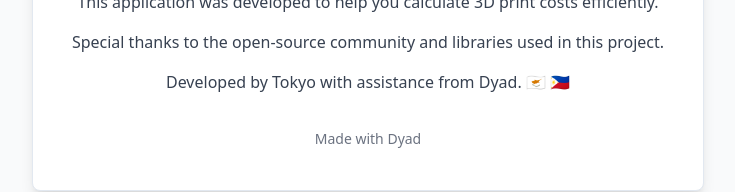
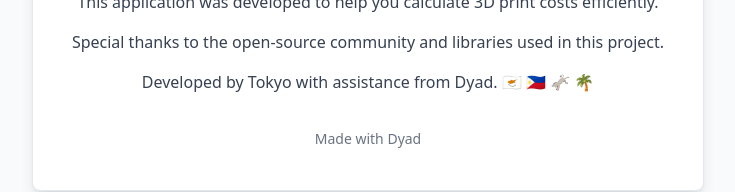
Before and after one commit to ctc0sma/printwise-calculator, a React (Vite) app: page /settings in a window 1280 px wide. Shown: the part 1119-1311 px from the top of the page, without its empty margins (272-1007 px from the left). Built offline with nearby package versions, Linux system fonts and the light colour scheme.

Commit message:
[dyad] Added donkey and palm tree emojis to the Credits component. - wrote 1 file(s)

```diff
--- a/src/components/Credits.tsx
+++ b/src/components/Credits.tsx
@@ -18,7 +18,7 @@ const Credits = () => {
           Special thanks to the open-source community and libraries used in this project.
         </p>
         <p className="text-gray-700 dark:text-gray-300">
-          Developed by Tokyo with assistance from Dyad. 🇨🇾 🇵🇭
+          Developed by Tokyo with assistance from Dyad. 🇨🇾 🇵🇭 🫏 🌴
         </p>
         <MadeWithDyad />
       </CardContent>
```
